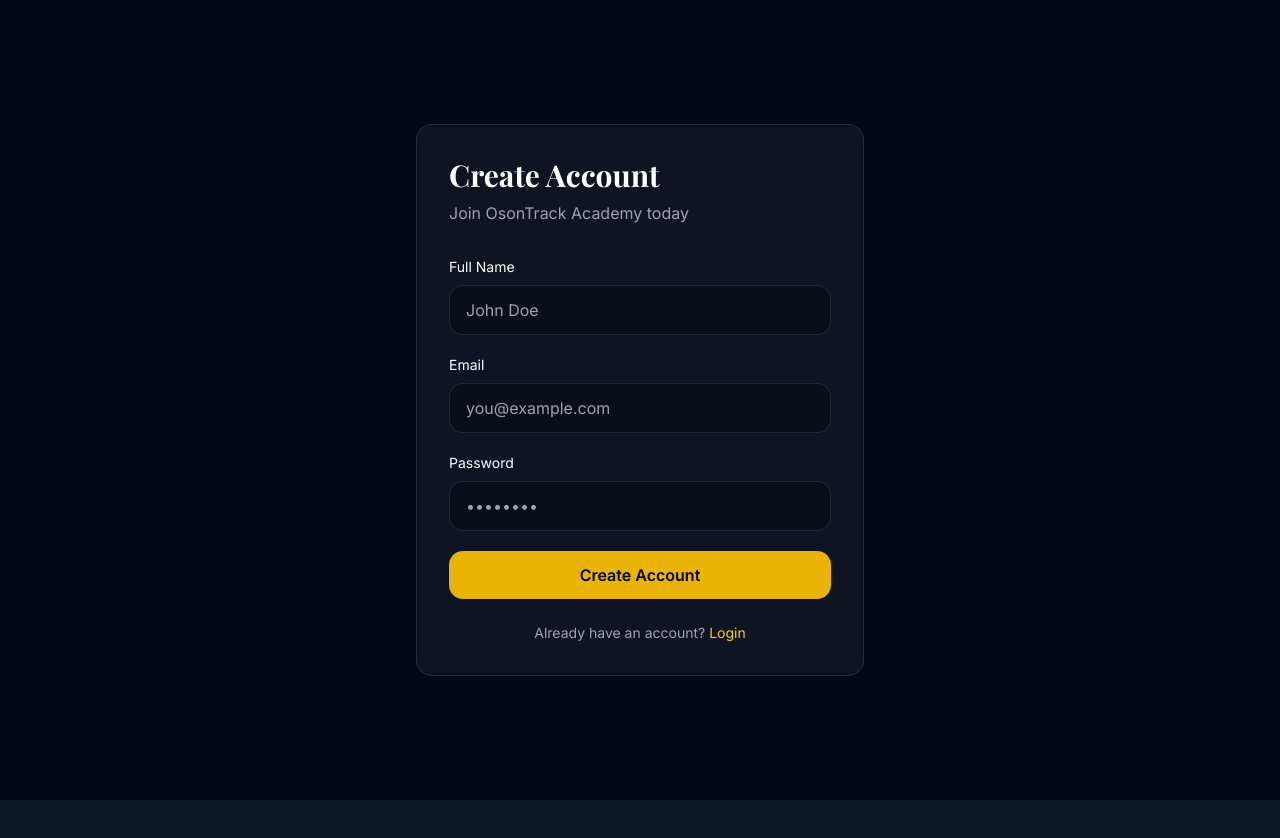
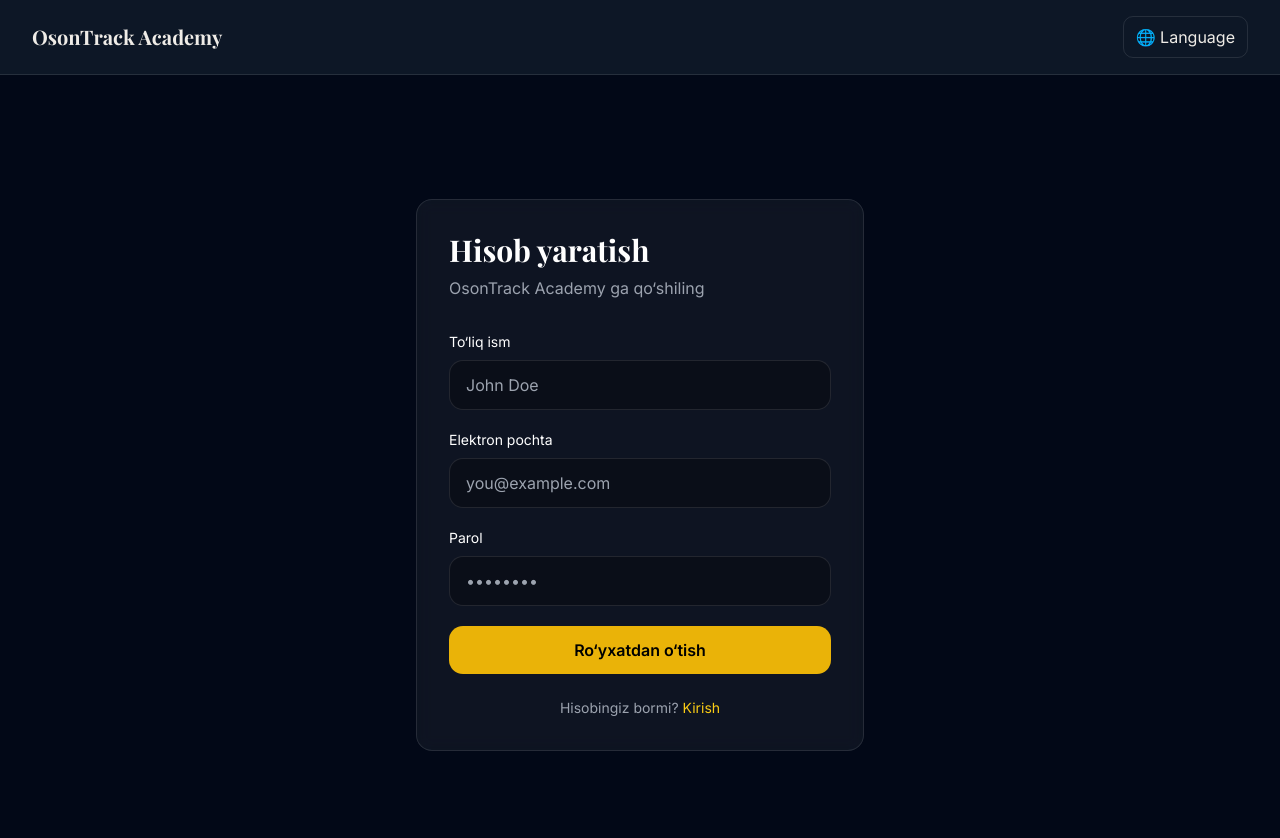
Before and after one commit to botirjon13/osontrck-academy, a React (Vite) app: page /register in a window 1280 px wide. Shown: the top 838 px of the page. Before the commit the page ends 800 px from the top, so only its background shows below. Built offline with nearby package versions, Linux system fonts and the light colour scheme; a web font is replaced by a local one.

Commit message:
Update Register.tsx

```diff
--- a/src/pages/Register.tsx
+++ b/src/pages/Register.tsx
@@ -1,14 +1,18 @@
 import { useState } from "react";
 import { useNavigate, Link } from "react-router-dom";
 import { useAuth } from "../context/AuthContext";
+import { useTranslation } from "react-i18next";
+import Header from "../components/Header";
 
 export default function Register() {
   const navigate = useNavigate();
 
   const [name, setName] = useState("");
   const [email, setEmail] = useState("");
+  const [password, setPassword] = useState("");
+
   const { login } = useAuth();
-  const [password, setPassword] = useState("");
+  const { t } = useTranslation();
 
   const handleRegister = async (
     e: React.FormEvent
@@ -54,48 +58,68 @@
   };
 
   return (
+    <>
+      <Header />
+
       <div className="min-h-screen bg-[#020817] text-white flex items-center justify-center px-4">
         <div className="w-full max-w-md bg-white/5 border border-white/10 rounded-2xl p-8 backdrop-blur">
-        <h1 className="text-3xl font-bold mb-2">Create Account</h1>
+          <h1 className="text-3xl font-bold mb-2">
+            {t("register.title")}
+          </h1>
 
           <p className="text-gray-400 mb-8">
-          Join OsonTrack Academy today
+            {t("register.subtitle")}
           </p>
 
-        <form onSubmit={handleRegister} className="space-y-5">
+          <form
+            onSubmit={handleRegister}
+            className="space-y-5"
+          >
             <div>
-            <label className="block mb-2 text-sm">Full Name</label>
+              <label className="block mb-2 text-sm">
+                {t("register.fullName")}
+              </label>
 
               <input
                 type="text"
                 placeholder="John Doe"
                 className="w-full bg-black/30 border border-white/10 rounded-xl px-4 py-3 outline-none focus:border-yellow-500"
                 value={name}
-              onChange={(e) => setName(e.target.value)}
+                onChange={(e) =>
+                  setName(e.target.value)
+                }
               />
             </div>
 
             <div>
-            <label className="block mb-2 text-sm">Email</label>
+              <label className="block mb-2 text-sm">
+                {t("register.email")}
+              </label>
 
               <input
                 type="email"
                 placeholder="you@example.com"
                 className="w-full bg-black/30 border border-white/10 rounded-xl px-4 py-3 outline-none focus:border-yellow-500"
                 value={email}
-              onChange={(e) => setEmail(e.target.value)}
+                onChange={(e) =>
+                  setEmail(e.target.value)
+                }
               />
             </div>
 
             <div>
-            <label className="block mb-2 text-sm">Password</label>
+              <label className="block mb-2 text-sm">
+                {t("register.password")}
+              </label>
 
               <input
                 type="password"
                 placeholder="••••••••"
                 className="w-full bg-black/30 border border-white/10 rounded-xl px-4 py-3 outline-none focus:border-yellow-500"
                 value={password}
-              onChange={(e) => setPassword(e.target.value)}
+                onChange={(e) =>
+                  setPassword(e.target.value)
+                }
               />
             </div>
 
@@ -103,20 +127,21 @@
               type="submit"
               className="w-full bg-yellow-500 hover:bg-yellow-400 text-black font-semibold py-3 rounded-xl transition"
             >
-            Create Account
+              {t("register.button")}
             </button>
           </form>
 
           <p className="text-sm text-gray-400 mt-6 text-center">
-          Already have an account?{" "}
+            {t("register.loginText")}{" "}
             <Link
               to="/login"
               className="text-yellow-400 hover:text-yellow-300"
             >
-            Login
+              {t("register.loginLink")}
             </Link>
           </p>
         </div>
       </div>
+    </>
   );
 }
```
Lines whose indentation alone changed are shown as unchanged.
